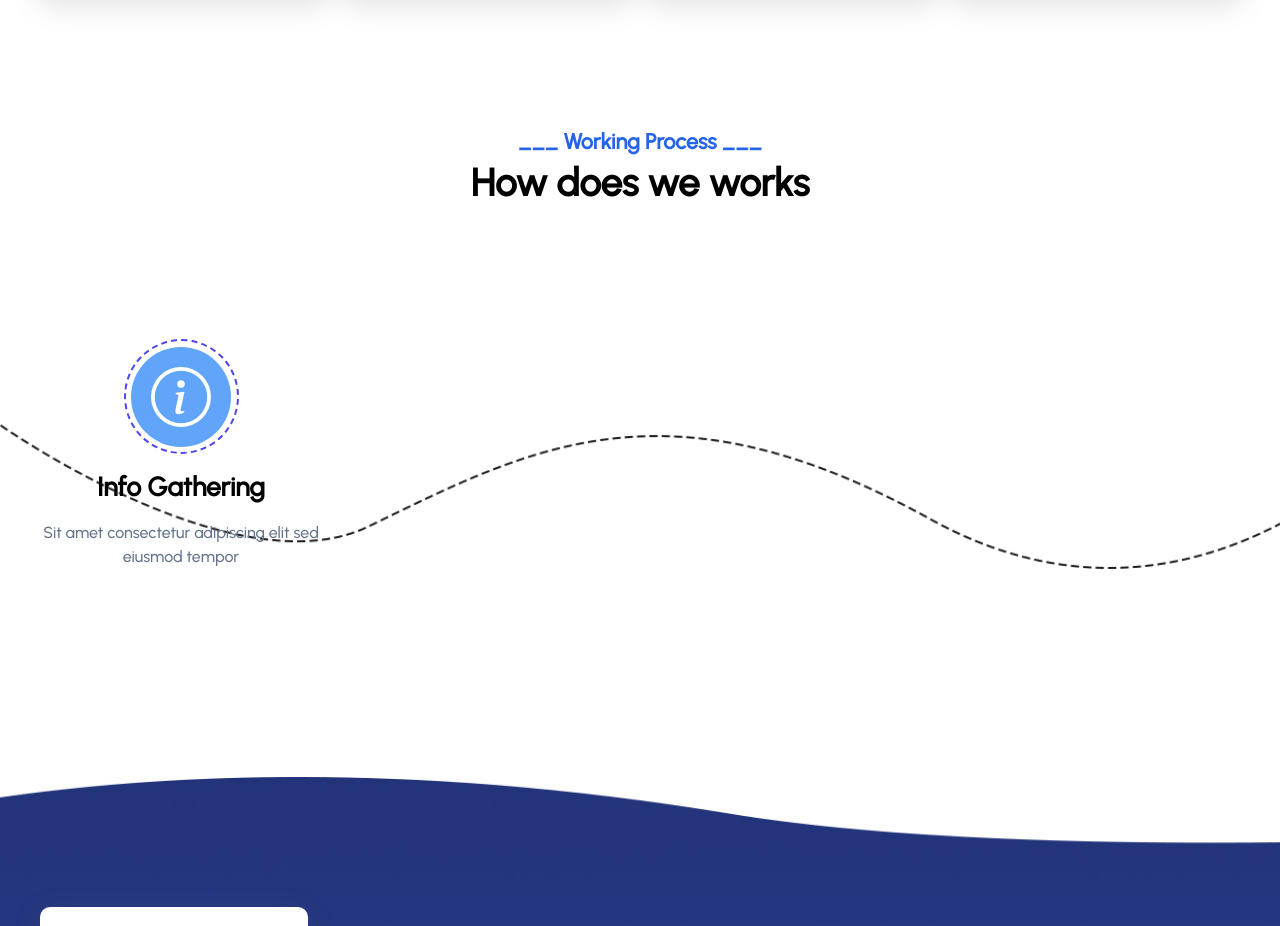
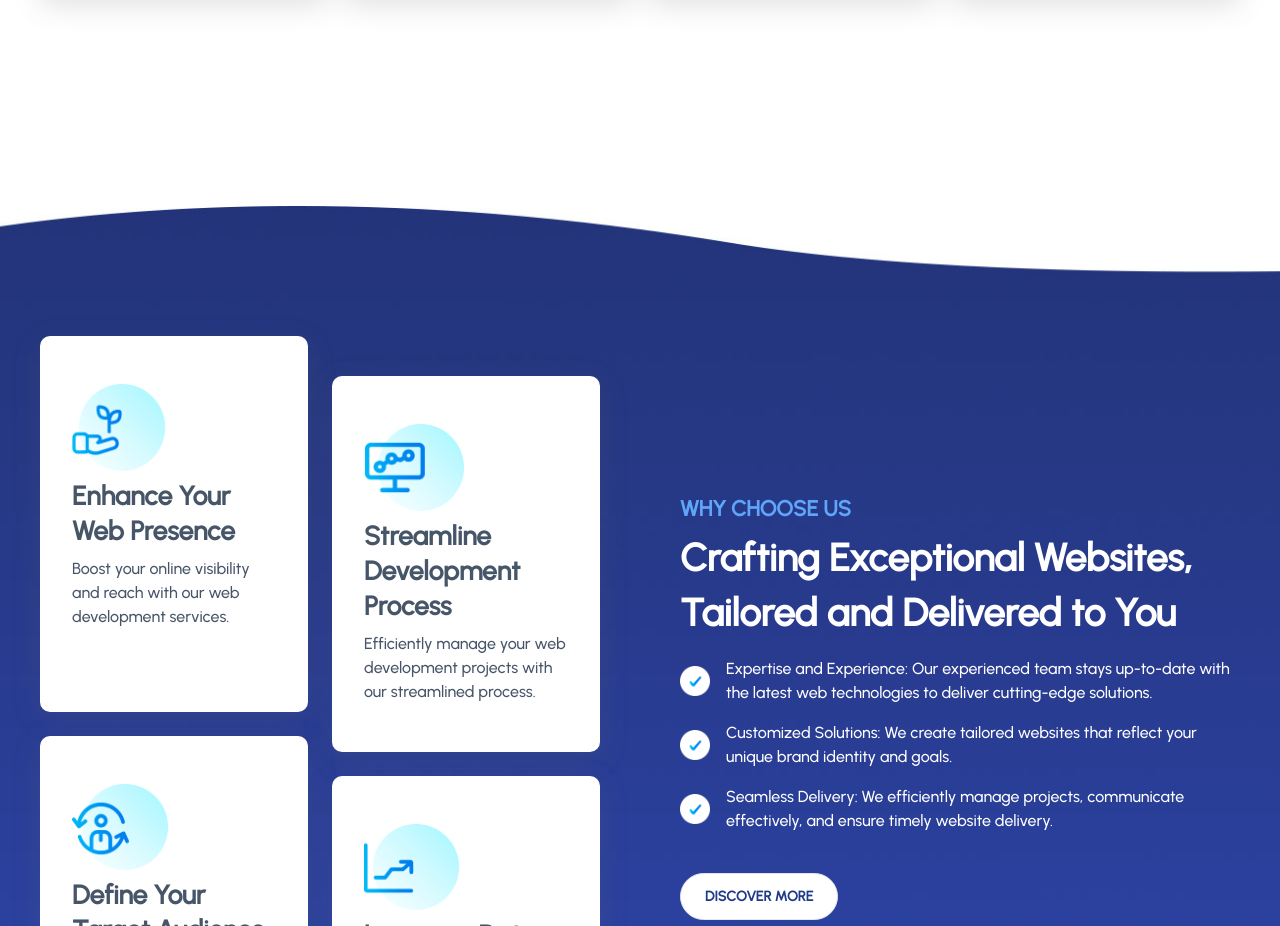
Before and after one commit to tusharshaha/web-market, a Next.js app in the folder frontend/: page / in a window 1280 px wide. Shown: the part 1520-2446 px from the top of the page. Built offline with nearby package versions, Linux system fonts and the light colour scheme.

Commit message:
delted work process section

```diff
--- a/frontend/components/Home/WorkProcess.tsx
+++ /dev/null
@@ -1,28 +0,0 @@
-import React from 'react';
-import { BsInfoCircle } from "react-icons/bs";
-
-const WorkProcess: React.FC = () => {
-  return (
-    <>
-      <div className='my-32 text-center'>
-        <h4 className='text-blue-600'>___ Working Process ___</h4>
-        <h2>How does we works</h2>
-      </div>
-      <div className="bg-[url('/images/works-process-line.png')] bg-no-repeat bg-cover h-[230px] text-center">
-        <div className="cus-container grid grid-cols-4 gap-6 relative">
-          <div className='flex flex-col justify-center gap-4'>
-            <div className='border-dashed border-2 border-indigo-600 h-[115px] w-[115px] rounded-full bg-white flex justify-center items-center mx-auto'>
-              <span className='bg-blue-400 rounded-full h-[100px] w-[100px] flex items-center justify-center text-6xl text-white block'>
-                <BsInfoCircle />
-              </span>
-            </div>
-            <h3>Info Gathering</h3>
-            <p className="text-slate-500">Sit amet consectetur adipiscing elit sed eiusmod tempor</p>
-          </div>
-        </div>
-      </div>
-    </>
-  );
-};
-
-export default WorkProcess;
--- a/frontend/pages/index.tsx
+++ b/frontend/pages/index.tsx
@@ -5,7 +5,6 @@ import Features from "@/components/Home/Features";
 import WhyChooseUs from "@/components/Home/WhyChooseUs";
 import QustionSection from "@/components/Home/QustionSection";
 import NewsBlog from "@/components/Home/NewsBlog";
-import WorkProcess from "@/components/Home/WorkProcess";
 
 const Home: React.FC = () => {
 
@@ -13,7 +12,6 @@ const Home: React.FC = () => {
     <Layout>
         <HeroSection></HeroSection>
         <Features></Features>
-        <WorkProcess></WorkProcess>
         <WhyChooseUs></WhyChooseUs>
         <NewsBlog></NewsBlog>
         <QustionSection></QustionSection>
```
Also changed, not shown: frontend/public/images/works-process-line.png (deleted).
